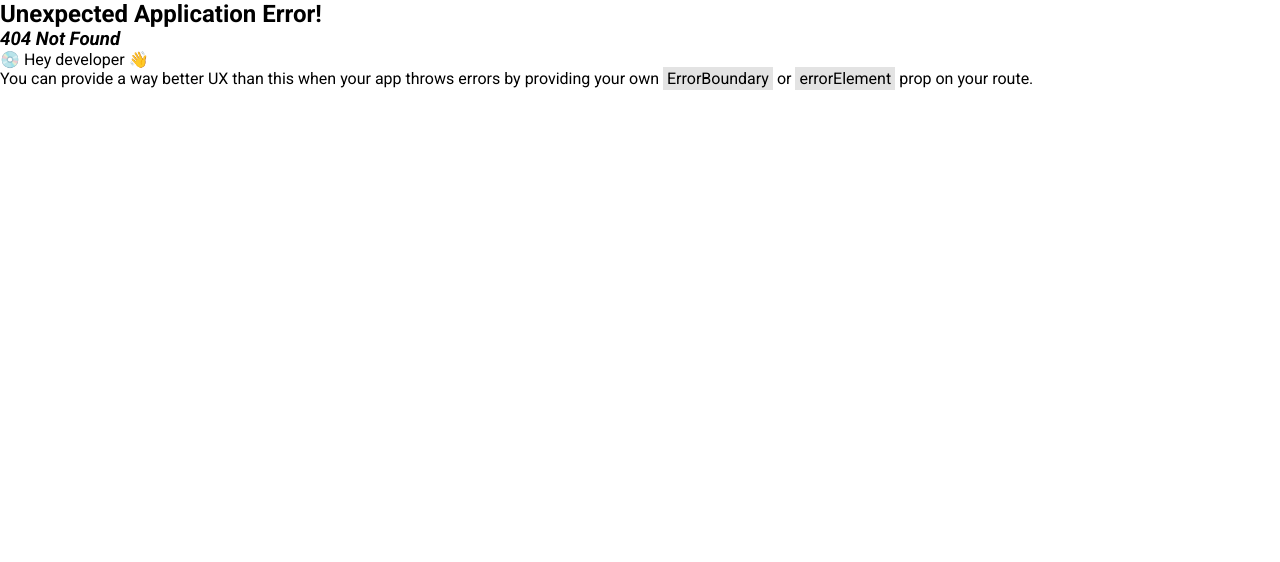
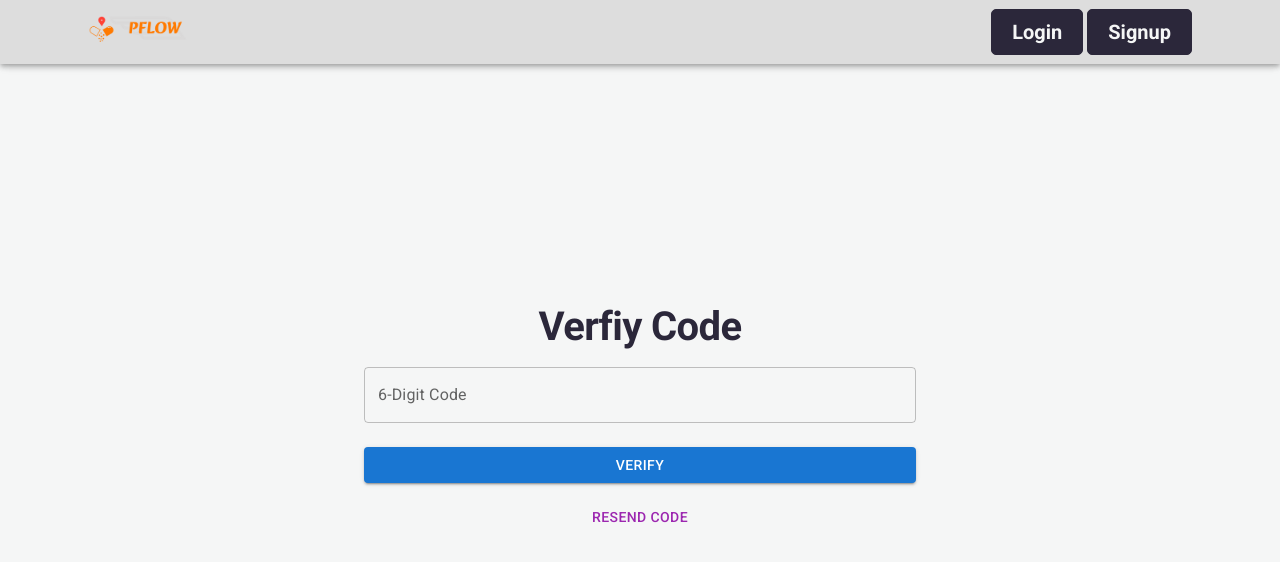
Before and after one commit to elref7i/p-flow, a React (Vite) app: page /verifysendcoding in a window 1280 px wide. Before the commit this address had no page. Shown: the top 562 px of the page. Built offline with nearby package versions, Linux system fonts and the light colour scheme.

Commit message:
Add VerifySendCoding component and integrate it into routing; update Signup component to use CustomButton for consistency

```diff
--- a/src/App.jsx
+++ b/src/App.jsx
@@ -11,6 +11,7 @@ import Home from '@/pages/Home/Home';
 import UserTypeProvider from '@/context/UserType.context';
 import UpdatedPassword from '@/pages/UpdatedPassword/UpdatedPassword';
 import ForgetPassword from '@/pages/Forgetpassword/Forgetpassword';
+import VerifySendCoding from '@/pages/VerifySendCoding/VerifySendCoding';
 
 function App() {
   const router = createBrowserRouter([
@@ -35,6 +36,7 @@ function App() {
         { path: '/signup', element: <Signup /> },
         { path: '/forgetpassword', element: <ForgetPassword /> },
         { path: '/updatedpassword', element: <UpdatedPassword /> },
+        { path: '/verifysendcoding', element: <VerifySendCoding /> },
       ],
     },
   ]);
--- a/src/pages/Signup/Signup.jsx
+++ b/src/pages/Signup/Signup.jsx
@@ -12,6 +12,7 @@ import {
 import CloudUploadIcon from '@mui/icons-material/CloudUpload';
 import { CustomHead } from '@/components/Common/CustomTypography';
 import { UserTypeContext } from '@/context/UserType.context';
+import CustomButton from '@/components/Common/ButtonStyle';
 
 const SignupForm = () => {
   const { userType } = useContext(UserTypeContext);
@@ -198,7 +199,7 @@ const SignupForm = () => {
           size={{ xs: 12, md: 6 }}
           sx={{ bg: 'red', py: 2, minHeight: '100%', maxHeight: '100%' }}
         >
-          <CustomHead variant="h1" align="left">
+          <CustomHead variant="h1" align="center">
             Signup {handleUser()}
           </CustomHead>
           <Stepper sx={{ mt: 5 }} activeStep={activeStep} alternativeLabel>
@@ -215,17 +216,17 @@ const SignupForm = () => {
                 Previous
               </Button>
               {activeStep === steps.length - 1 ? (
-                <Button variant="contained" color="primary">
+                <CustomButton hoverColor={true} marginInline={true}>
                   Sign UP
-                </Button>
+                </CustomButton>
               ) : (
-                <Button
-                  variant="contained"
-                  color="primary"
+                <CustomButton
+                  hoverColor={true}
+                  marginInline={true}
                   onClick={handleNext}
                 >
                   Next
-                </Button>
+                </CustomButton>
               )}
             </Box>
           </Box>
--- a/src/pages/VerifySendCoding/VerifySendCoding.jsx
+++ b/src/pages/VerifySendCoding/VerifySendCoding.jsx
@@ -1,3 +1,83 @@
-export default function VerifySendCoding() {
-  return <div>VerifySendCoding</div>;
+import { useState } from 'react';
+import { TextField, Button, Box, Container } from '@mui/material';
+import { CustomHead } from '../../components/Common/CustomTypography';
+import * as Yup from 'yup';
+import { useFormik } from 'formik';
+
+function VerifySendCoding() {
+  const codeRegx = /^\d{6}$/;
+  const [remainingTime, setRemainingTime] = useState(0);
+  const [isCounting, setIsCounting] = useState(false);
+
+  const handleResend = () => {
+    alert('Code resent!');
+    startCountdown();
+  };
+
+  const startCountdown = () => {
+    setIsCounting(true);
+    setRemainingTime(30);
+
+    const interval = setInterval(() => {
+      setRemainingTime((prevTime) => {
+        if (prevTime === 1) {
+          clearInterval(interval);
+          setIsCounting(false);
+        }
+        return prevTime - 1;
+      });
+    }, 1000);
+  };
+
+  const validationSchema = Yup.object({
+    email: Yup.string().required('Required').matches(codeRegx, 'Invalid code'),
+  });
+  const formik = useFormik({
+    initialValues: {
+      resetCode: '',
+    },
+    validationSchema,
+    onSubmit: (values) => {
+      console.log(values);
+    },
+  });
+
+  return (
+    <Box
+      sx={{
+        display: 'flex',
+        flexDirection: 'column',
+        alignItems: 'center',
+        justifyContent: 'center',
+        minHeight: '80vh',
+      }}
+    >
+      <Container maxWidth="sm" sx={{ textAlign: 'center' }}>
+        <CustomHead variant="h1">Verfiy Code</CustomHead>
+        <TextField
+          label="6-Digit Code"
+          variant="outlined"
+          sx={{ mb: 3, width: '100%' }}
+        />
+        <Button
+          variant="contained"
+          color="primary"
+          disabled={isCounting}
+          sx={{ width: '100%', mb: 2 }}
+        >
+          {isCounting ? `Resend in ${remainingTime}s` : 'Verify'}
+        </Button>
+        <Button
+          variant="text"
+          color="secondary"
+          onClick={handleResend}
+          disabled={isCounting}
+        >
+          Resend Code
+        </Button>
+      </Container>
+    </Box>
+  );
 }
+
+export default VerifySendCoding;
```
